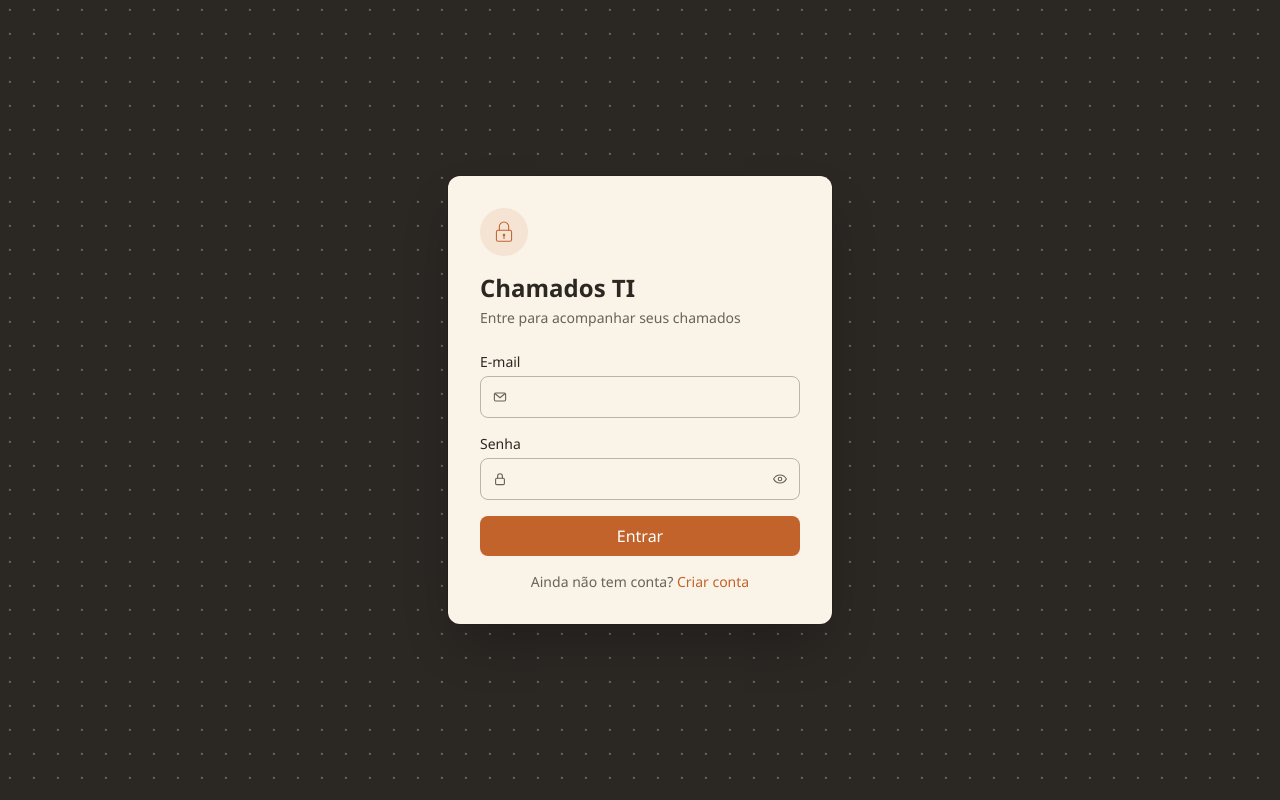
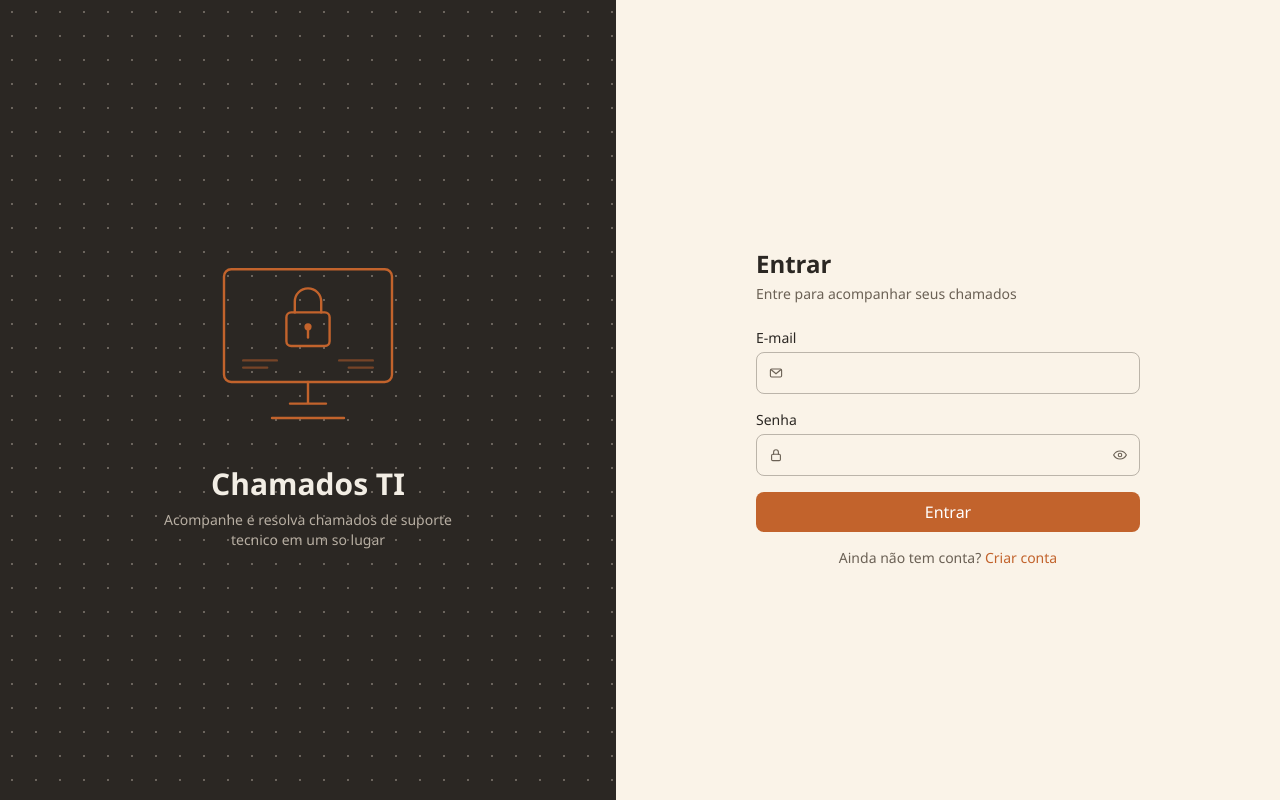
Before and after one commit to JoaoMonteiroCarvalho/helpdesk-ti, a React (Vite) app in the folder client/: page /login in a window 1280 px wide. Built offline with nearby package versions, Linux system fonts and the light colour scheme; no server answers.

Commit message:
style: divide tela de login em duas colunas com ilustracao
Adiciona painel lateral com ilustracao de monitor e cadeado. Em telas
pequenas o painel some e fica so o formulario.

```diff
--- a/client/src/components/Icones.tsx
+++ b/client/src/components/Icones.tsx
@@ -151,6 +151,51 @@ export function IconeCaixaVazia({ className }: PropsIcone) {
   );
 }
 
+/** Ilustracao do painel lateral do login: um monitor com um cadeado
+ * na tela, sugerindo "area protegida". Maior e mais elaborada que os
+ * demais icones do arquivo, mas ainda no mesmo estilo linear. */
+export function IlustracaoAcessoSeguro({ className }: PropsIcone) {
+  return (
+    <svg viewBox="0 0 200 160" fill="none" className={className}>
+      {/* Monitor */}
+      <rect
+        x="30"
+        y="16"
+        width="140"
+        height="94"
+        rx="6"
+        stroke="currentColor"
+        strokeWidth="2"
+      />
+      <path d="M85 128h30M100 110v18" stroke="currentColor" strokeWidth="2" strokeLinecap="round" />
+      <path d="M70 140h60" stroke="currentColor" strokeWidth="2" strokeLinecap="round" />
+
+      {/* Cadeado centralizado na tela */}
+      <rect
+        x="82"
+        y="52"
+        width="36"
+        height="28"
+        rx="4"
+        stroke="currentColor"
+        strokeWidth="2"
+      />
+      <path
+        d="M89 52v-9a11 11 0 0 1 22 0v9"
+        stroke="currentColor"
+        strokeWidth="2"
+        strokeLinecap="round"
+      />
+      <circle cx="100" cy="64" r="3" fill="currentColor" />
+      <path d="M100 67v6" stroke="currentColor" strokeWidth="2" strokeLinecap="round" />
+
+      {/* Linhas decorativas sugerindo texto/lista, como na referencia */}
+      <path d="M46 92h28M46 98h20" stroke="currentColor" strokeWidth="2" strokeLinecap="round" opacity="0.5" />
+      <path d="M126 92h28M134 98h20" stroke="currentColor" strokeWidth="2" strokeLinecap="round" opacity="0.5" />
+    </svg>
+  );
+}
+
 /** Icone maior e mais desenhado, para o cabecalho do login/cadastro. */
 export function IconeCadeado({ className }: PropsIcone) {
   return (
--- a/client/src/pages/Login.tsx
+++ b/client/src/pages/Login.tsx
@@ -8,6 +8,7 @@ import {
   IconeEnvelope,
   IconeOlho,
   IconeOlhoFechado,
+  IlustracaoAcessoSeguro,
 } from '../components/Icones';
 import { Spinner } from '../components/Spinner';
 
@@ -60,12 +61,22 @@ export function Login() {
   }
 
   return (
-    <main className="flex min-h-screen items-center justify-center bg-papel textura-pontos p-6">
-      <div className="w-full max-w-sm animate-[entrada_0.25s_ease-out] rounded-xl bg-superficie p-8 shadow-2xl ring-1 ring-black/10">
-        <div className="flex h-12 w-12 items-center justify-center rounded-full bg-acento/10">
+    <main className="flex min-h-screen">
+      {/* Painel ilustrativo: some em telas pequenas, so decorativo. */}
+      <div className="hidden flex-1 flex-col items-center justify-center bg-papel textura-pontos lg:flex">
+        <IlustracaoAcessoSeguro className="h-48 w-auto text-acento" />
+        <h1 className="mt-6 text-3xl font-bold text-tinta">Chamados TI</h1>
+        <p className="mt-2 max-w-xs text-center text-sm text-tinta-suave">
+          Acompanhe e resolva chamados de suporte tecnico em um so lugar
+        </p>
+      </div>
+
+      <div className="flex flex-1 items-center justify-center bg-superficie p-6">
+        <div className="w-full max-w-sm animate-[entrada_0.25s_ease-out]">
+        <div className="flex h-12 w-12 items-center justify-center rounded-full bg-acento/10 lg:hidden">
           <IconeCadeado className="h-7 w-7 text-acento" />
         </div>
-        <h1 className="mt-4 text-2xl font-bold text-tinta-card">Chamados TI</h1>
+        <h1 className="mt-4 text-2xl font-bold text-tinta-card">Entrar</h1>
         <p className="mt-1 text-sm text-tinta-card-suave">
           Entre para acompanhar seus chamados
         </p>
@@ -152,6 +163,7 @@ export function Login() {
             Criar conta
           </Link>
         </p>
+        </div>
       </div>
     </main>
   );
```
